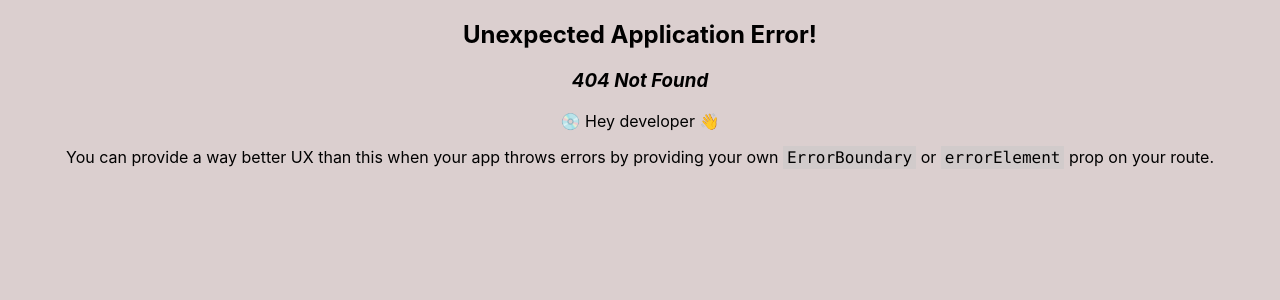
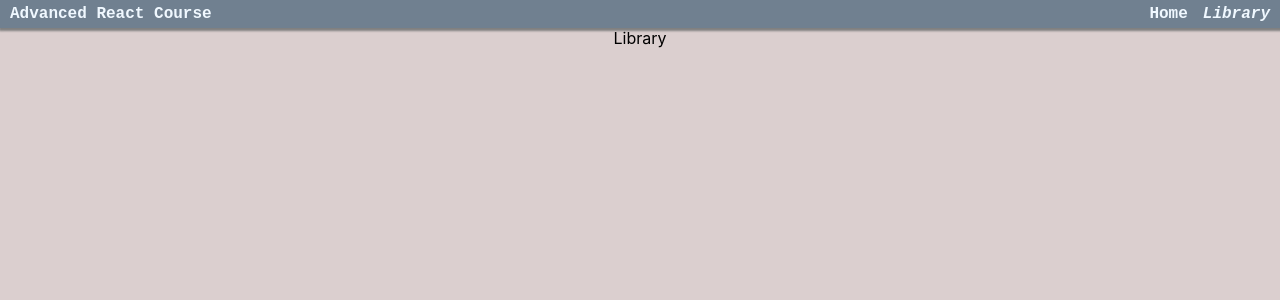
Before and after one commit to gregrell/scrimba_advanced_react, a React (Create React App) app in the folder advancedreact2/: page /library in a window 1280 px wide. Before the commit this address had no page. Shown: the top 300 px of the page. Built offline with nearby package versions, Linux system fonts and the light colour scheme; the HTML template or start-up script is replaced by a standard one.

Commit message:
Routing exists for the Library page - library of components

```diff
--- a/advancedreact2/src/App.css
+++ b/advancedreact2/src/App.css
@@ -1,5 +1,10 @@
 body{
   background-color:rgb(219, 207, 207);
+}
+
+p{
+  padding: 0;
+  margin: 0;
 }
 
 .App {
@@ -8,8 +13,7 @@ body{
 }
 
 .App-logo {
-  height: 40vmin;
-  pointer-events: none;
+  margin-right: auto;
 }
 
 
@@ -18,11 +22,15 @@ body{
 }
 
 .App-header{
+  display: flex;
+  align-items: center;
   color: aliceblue;
-  font-size: x-large;
+  font-size: medium;
   font-family: 'Courier New', Courier, monospace;
   font-weight: bold;
-  background-color:slategrey
+  padding: 5px 5px 5px 10px ;
+  box-shadow: 1px 1px 2px 2px gray;
+  background-color:slategrey;
 
 }
 
@@ -101,6 +109,18 @@ button.sm{
   background-color: lightgreen;
   color: green;
 }
+
+.navlink{
+  padding: 0px 5px 0px 10px;
+  font-style: normal;
+  color: aliceblue;
+  text-decoration: none;
+}
+
+.navlink.active{
+  font-style: italic;
+}
+
 .yellow{
   background-color: yellow;
   color: rgba(79, 79, 57, 0.247);
--- a/advancedreact2/src/App.js
+++ b/advancedreact2/src/App.js
@@ -2,12 +2,16 @@ import React from 'react';
 import { Route, createBrowserRouter, createRoutesFromElements, RouterProvider } from 'react-router-dom';
 import './App.css';
 import Advanced from './Components/Advanced/Advanced';
+import Layout from './Components/Routing/Layout';
+import Library from './Components/Routing/Library';
 
 function App() {
 
   const router = createBrowserRouter(
     createRoutesFromElements(
-      <Route path="/" element={<Advanced/>}>
+      <Route path="/" element={<Layout/>}>
+        <Route index element={<Advanced/>}/>
+        <Route path="/library" element={<Library/>}/>
 
       </Route>
     )
--- a/advancedreact2/src/Components/Advanced/Advanced.jsx
+++ b/advancedreact2/src/Components/Advanced/Advanced.jsx
@@ -24,9 +24,6 @@ export default function Advanced (){
 
         return(
             <div>
-                <p className="App-header">
-                    Advanced React Course
-                </p>
 
                 <h2>Reusability Component Review</h2>
 
@@ -36,6 +33,10 @@ export default function Advanced (){
                 <Button onClick={handleClick} variant="success">success</Button>
                 <Button onClick={handleClick} variant="warning">warning</Button>
                 <Button onClick={handleClick} variant="danger">danger</Button>
+                <br/>
+                <br/>
+                <br/>
+
 
                 <code>These avatars conditionally render based on the children and props given to them</code>
 
@@ -59,11 +60,19 @@ export default function Advanced (){
                     </MenuList>
                 </Menu>
 
+                <br/>
+                <br/>
+                <br/>
+
+
                 <code>Headless Component Example. Toggle component with an On and Off Child used here. State is maintained in the Toggle component
                     and children are rendered based on if the state is toggled on or off. This allows for a 'generic toggle' component with reusable
                     children components based on the toggle situation.
                 </code>
                 <Star/>
+                <br/>
+                <br/>
+                <br/>
 
                 <code>This is render props using a second toggle headless component called 'switcher'. Inside the Switcher component
                     there's a custom hook called useEffectOnUpdate which will allow the use effect to render only on button presses
--- a/advancedreact2/src/Components/Fire.jsx
+++ b/advancedreact2/src/Components/Fire.jsx
@@ -1,7 +1,6 @@
 import React from "react";
 import { AiOutlineFire } from "react-icons/ai";
 import useToggle from "../Hooks/useToggle";
-import useEffectOnUpdate from "../Hooks/useEffectOnUpdate";
 
 
 export default function Fire(){
--- /dev/null
+++ b/advancedreact2/src/Components/Routing/Header.jsx
@@ -0,0 +1,14 @@
+import React from "react";
+import { NavLink } from "react-router-dom";
+
+export default function Header(){
+    return(
+        <>
+            <nav className="App-header">
+                <p className="App-logo">Advanced React Course</p>
+                <NavLink to="/" className={({isActive})=> isActive ? 'navlink active':'navlink'}>Home</NavLink>
+                <NavLink to="/library" className={({isActive})=> isActive ? 'navlink active':'navlink'}>Library</NavLink>
+            </nav>
+        </>
+    )
+}
--- /dev/null
+++ b/advancedreact2/src/Components/Routing/Layout.jsx
@@ -0,0 +1,14 @@
+import React from "react";
+import { Outlet } from "react-router-dom";
+import Header from "./Header";
+
+
+export default function Layout(){
+    return(
+        <>
+            <Header/>
+            <Outlet/>
+
+        </>
+    )
+}
--- /dev/null
+++ b/advancedreact2/src/Components/Routing/Library.jsx
@@ -0,0 +1,9 @@
+import React from "react";
+
+export default function Library(){
+    return(
+        <>
+        <p>Library</p>
+        </>
+    )
+}
```
